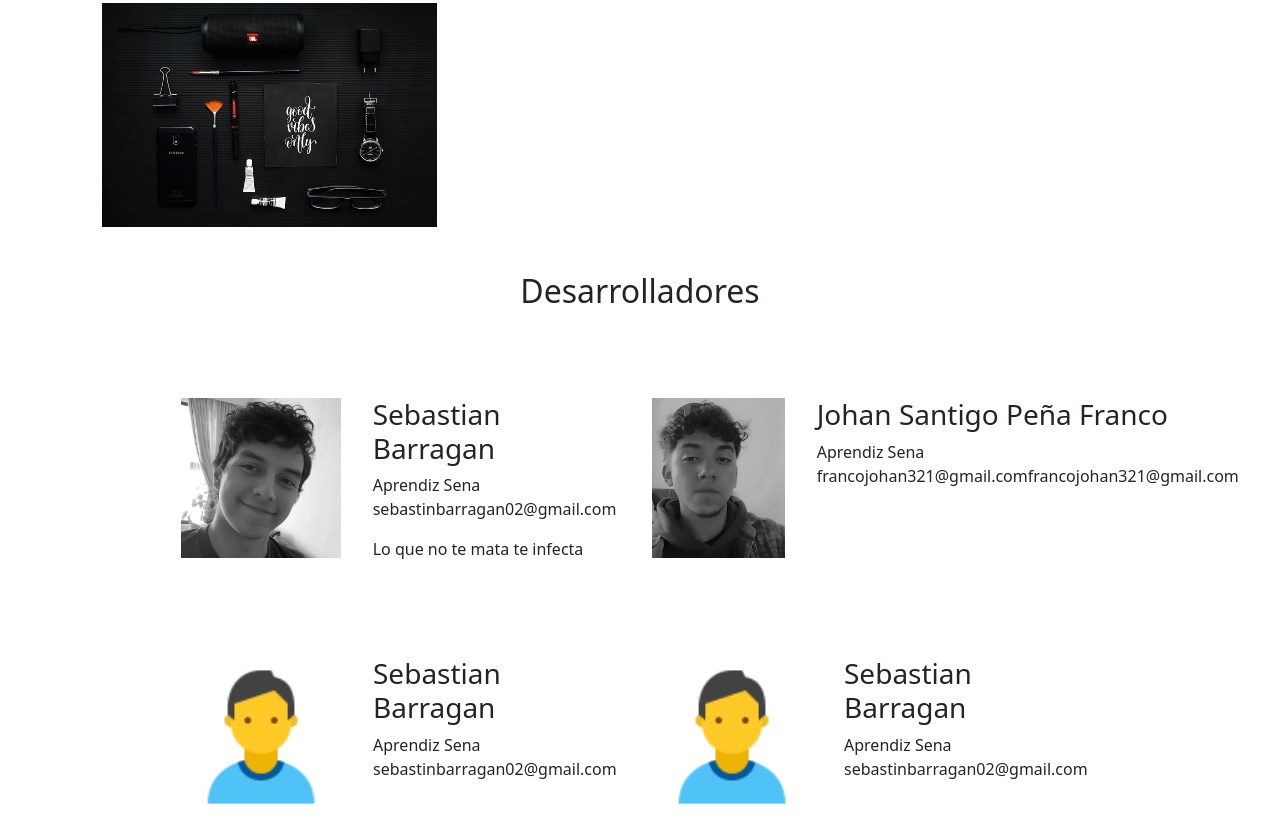
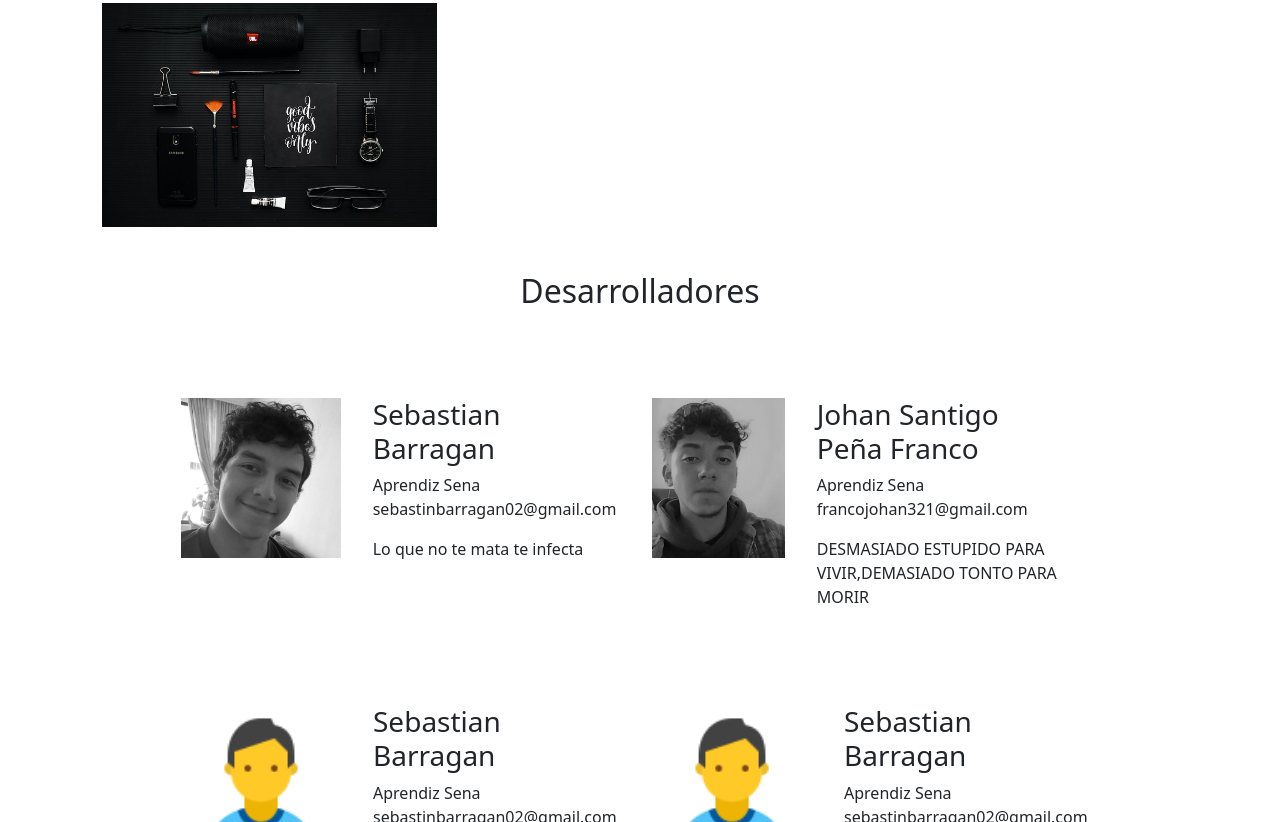
Before and after one commit to Joan14fran/Joan14fran.github.io, a plain HTML site: page view/viewsCliente/inicioCliente.html in a window 1280 px wide. Shown: the part 1362-2184 px from the top of the page. Drawn offline with nearby package versions, Linux system fonts and the light colour scheme.

Commit message:
Se agrega texto

```diff
--- a/view/viewsCliente/inicioCliente.html
+++ b/view/viewsCliente/inicioCliente.html
@@ -113,8 +113,8 @@
                     <img src="/img/Johan.jpeg" alt="Sebastian Barragan Basto" width="180" height="160">
                     <div class="descripcion">
                         <h3>Johan Santigo Peña Franco</h3>
-                        <p>Aprendiz Sena francojohan321@gmail.comfrancojohan321@gmail.com</p>
-                        <!-- <span>Lo que no te mata te infecta</span> -->
+                        <p>Aprendiz Sena francojohan321@gmail.com</p>
+                        <span>DESMASIADO ESTUPIDO PARA VIVIR,DEMASIADO TONTO PARA MORIR</span>
                     </div>
                 </div>
                 <div class="col-lg-6 col-md-12 col-sm-12 d-flex justify-content-start my-5">
```
